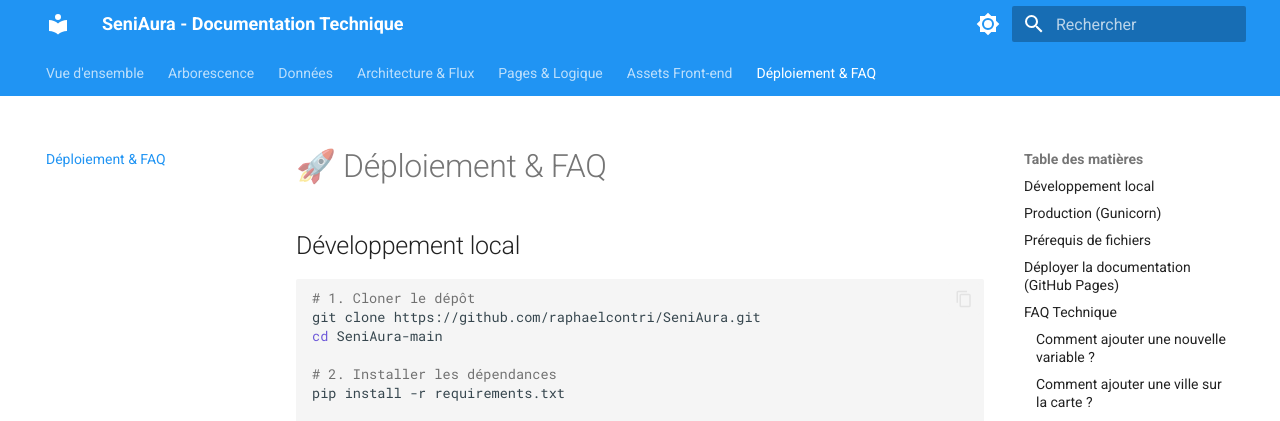
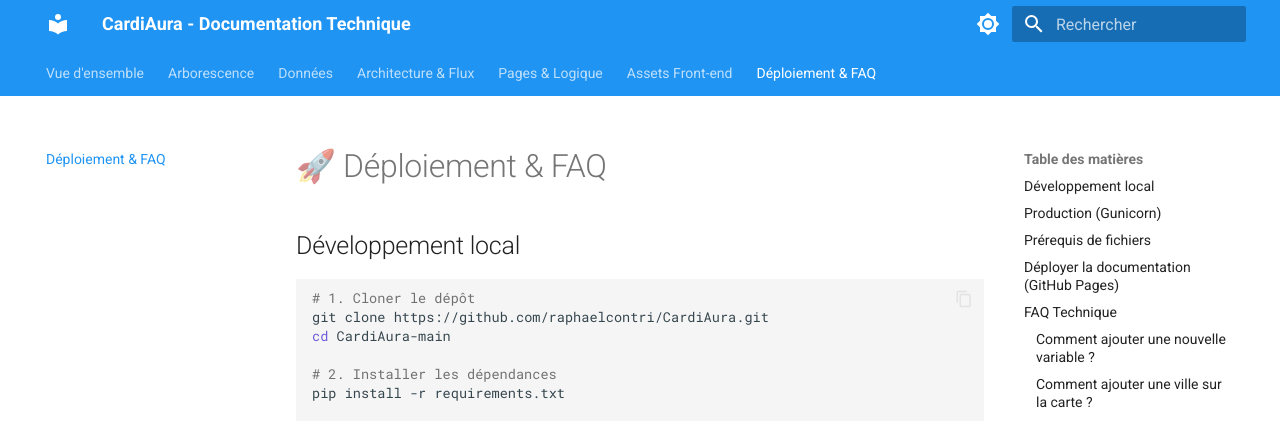
Before and after one commit to raphaelcontri/SeniAura, an MkDocs documentation site: the page built from docs/ops.md, in a window 1280 px wide and 1400 px high. Shown: the top 421 px of the window. Built offline with MkDocs 1.6.1 and Material for MkDocs 9.7.7, drawn with Linux system fonts in a browser that asks for light colours; some of the changed text lies outside the part shown.

````diff
--- a/docs/ops.md
+++ b/docs/ops.md
@@ -4,8 +4,8 @@
 
 ```bash
 # 1. Cloner le dépôt
-git clone https://github.com/raphaelcontri/SeniAura.git
-cd SeniAura-main
+git clone https://github.com/raphaelcontri/CardiAura.git
+cd CardiAura-main
 
 # 2. Installer les dépendances
 pip install -r requirements.txt
@@ -54,7 +54,7 @@
 
 Cela construit le site et le pousse sur la branche `gh-pages` du dépôt.
 La documentation sera disponible à :
-👉 **https://raphaelcontri.github.io/SeniAura/**
+👉 **https://raphaelcontri.github.io/CardiAura/**
 
 ---
 
--- a/mkdocs.yml
+++ b/mkdocs.yml
@@ -1,5 +1,5 @@
-site_name: SeniAura - Documentation Technique
-site_description: Documentation technique pour le dashboard de santé CardiAURA / SeniAura.
+site_name: CardiAura - Documentation Technique
+site_description: Documentation technique pour le dashboard de santé CardiAURA.
 site_author: Raphael
 
 theme:
--- a/src/pages/home.py
+++ b/src/pages/home.py
@@ -68,7 +68,7 @@
     mb="60px",
     children=[
         dmc.Title(
-            "CardiAURA : Diagnostic des maladies Cardio-Neuro-Vasculaires en Auvergne Rhône-Alpes",
+            "Diagnostic des maladies Cardio-Neuro-Vasculaires en Auvergne Rhône-Alpes",
             order=1,
             ta="center",
             mb="xl",
````
Also changed, not shown: README.md (+4 -4 lines), docs/frontend.md (+2 -2 lines), docs/index.md (+1 -1 lines), docs/structure.md (+1 -1 lines), src/pages/exploration.py (+6 -17 lines).
